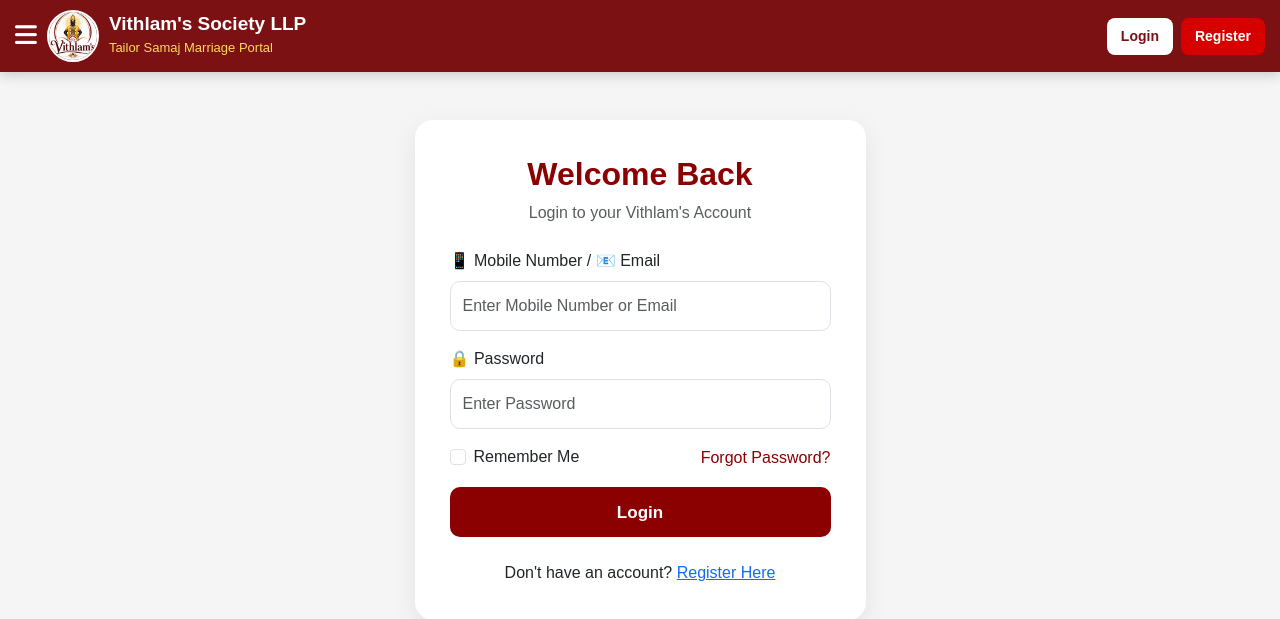
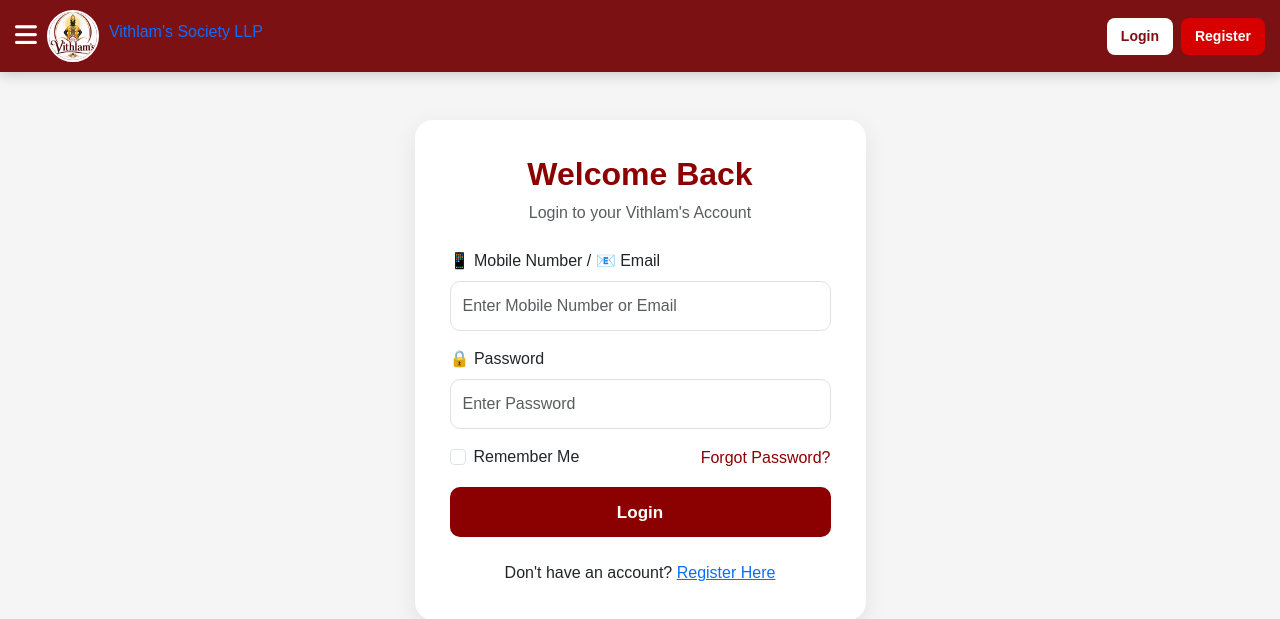
Before and after one commit to raviregar112/Vithlams_marriage_portal, a Flask app: page /login in a window 1280 px wide. Shown: the top 619 px of the page. Run offline with Flask 3, Linux system fonts and the light colour scheme; some libraries are stand-ins or nearby versions.

Commit message:
header changes

```diff
--- a/templates/base.html
+++ b/templates/base.html
@@ -27,10 +27,7 @@ href="https://cdn.jsdelivr.net/npm/swiper@11/swiper-bundle.min.css">
              class="header-logo">
 
         <div>
-
-            <h5>Vithlam's Society LLP</h5>
-
-            <span>Tailor Samaj Marriage Portal</span>
+            <h6>Vithlam's Society LLP</h6>
 
         </div>
 
```
